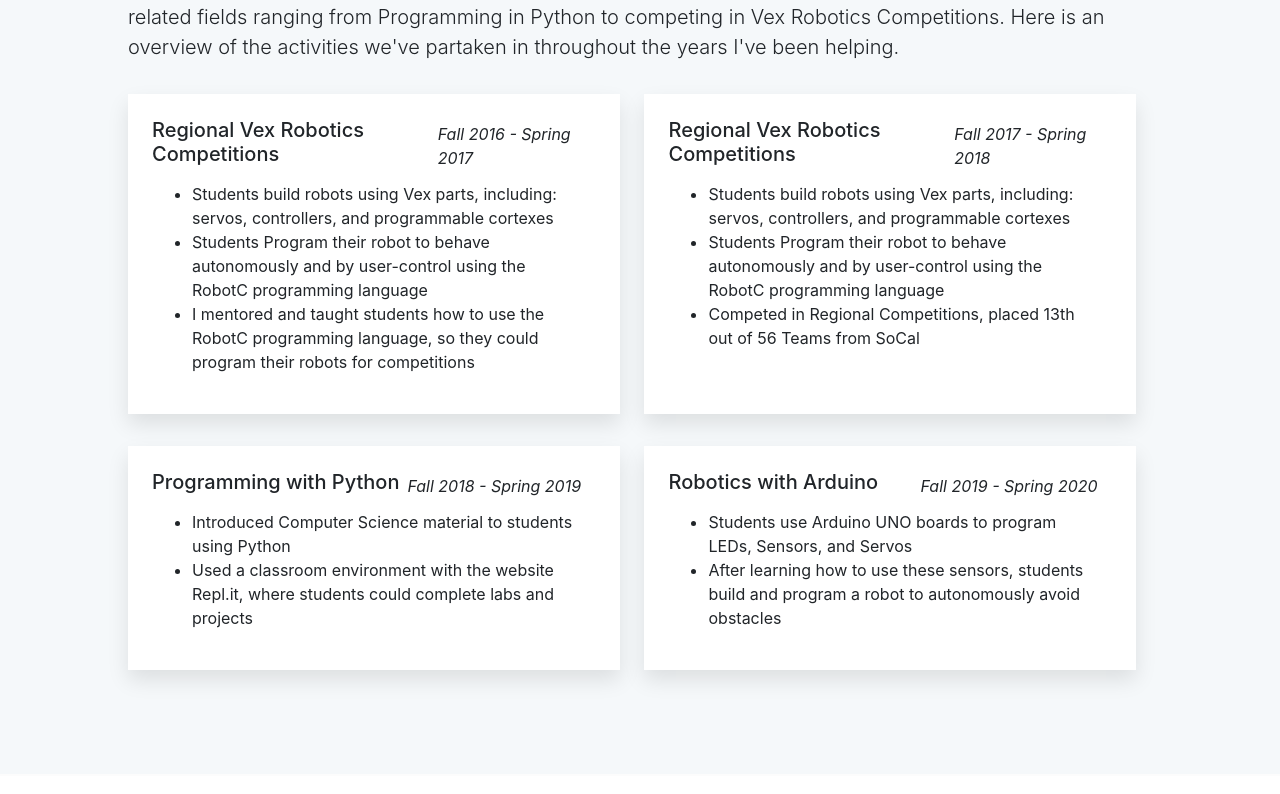
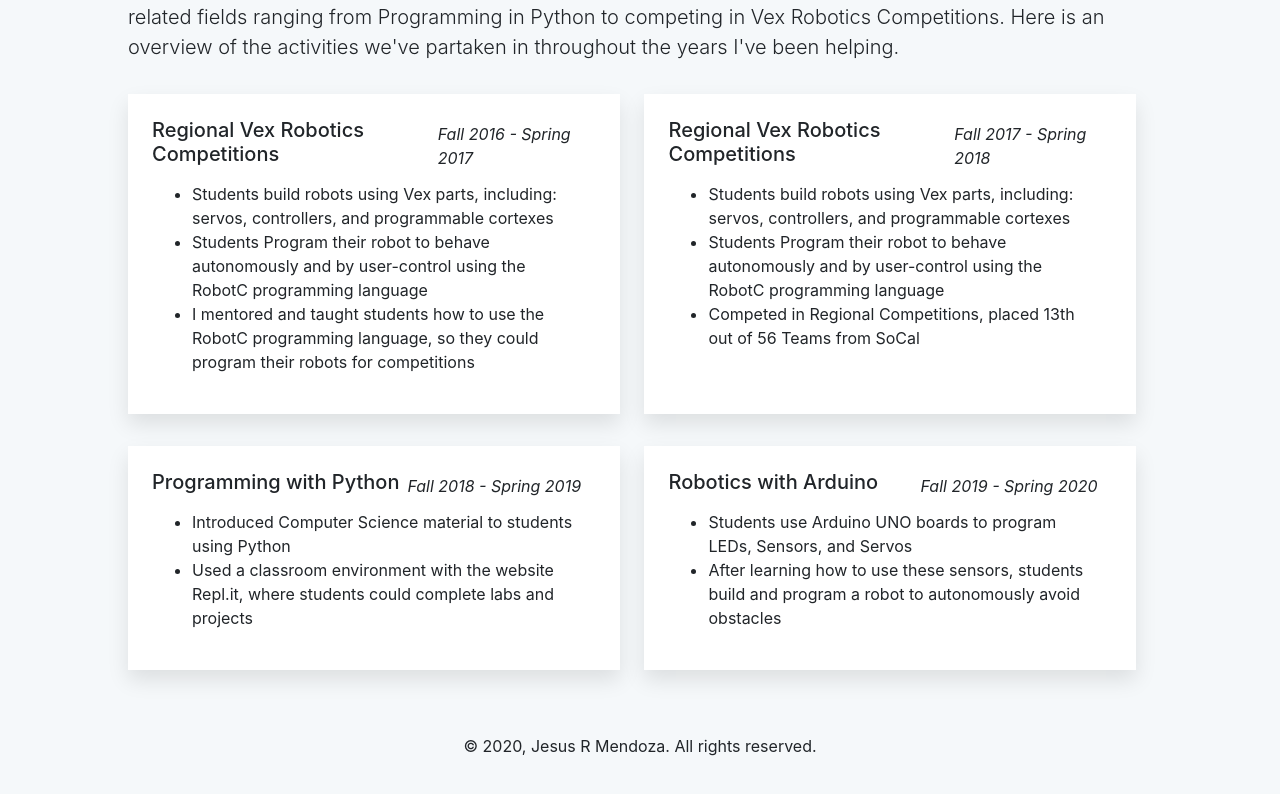
Before and after one commit to jesus-r-mendoza/Portfolio, a React (Create React App) app: page / in a window 1280 px wide. Shown: the part 7623-8417 px from the top of the page. Built offline with nearby package versions, Linux system fonts and the light colour scheme; no server answers.

Commit message:
added copyright

```diff
--- a/src/components/sections/volunteer/VolunteerSection.js
+++ b/src/components/sections/volunteer/VolunteerSection.js
@@ -91,6 +91,9 @@ class VolunteerSection extends React.Component {
                 <div className="d-flex justify-content-between flex-wrap mb-5">
                     {this.state.activities.map( (act) => <Activity activity={act} /> )}
                 </div>
+                <p className="mt-5 text-center">
+                    &copy; 2020, Jesus R Mendoza. All rights reserved.
+                </p>
             </div>
         )
     }
```
